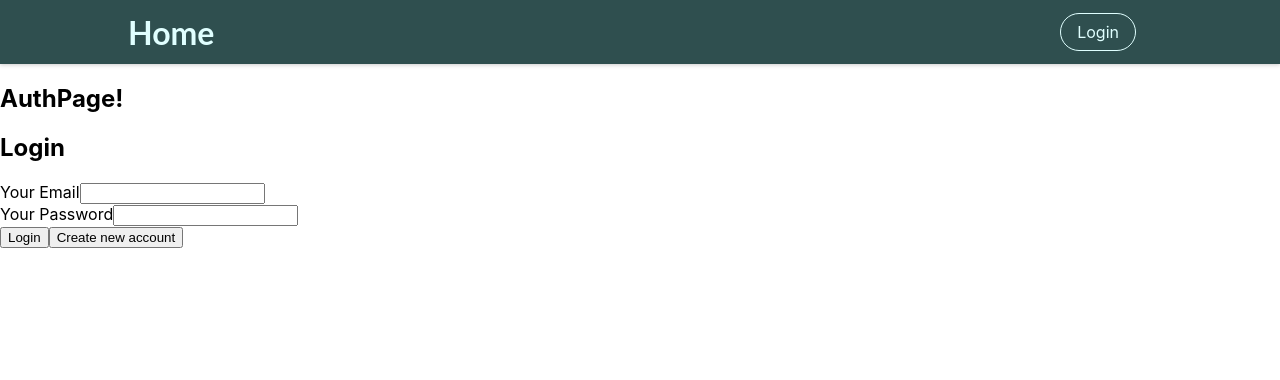
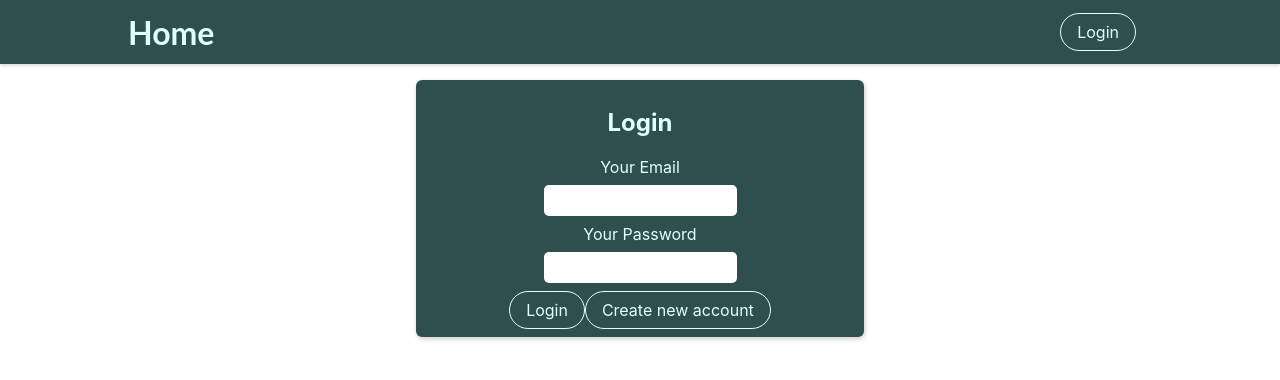
Before and after one commit to BloodyFM/SimpleForum, a React (Create React App) app: page /login in a window 1280 px wide. Shown: the top 380 px of the page. Built offline with nearby package versions, Linux system fonts and the light colour scheme.

Commit message:
authform is styled

```diff
--- /dev/null
+++ b/src/components/Forms/AuthForm.module.css
@@ -0,0 +1,47 @@
+.form {
+  margin: 0;
+  padding: 1rem;
+  margin-left: auto;
+  margin-right: auto;
+  max-width: 30rem;
+}
+
+.formcontent {
+  text-align: center;
+  background-color: darkslategray;
+  box-shadow: 1px 2px 5px rgba(0, 0, 0, 0.2);
+  padding: 0.5rem;
+  margin-bottom: 0.5rem;
+}
+
+.formcontent h1 {
+  font-size: 1.5rem;
+  color: lightcyan;
+}
+
+.formcontent label {
+  font-size: 1rem;
+  color: lightcyan;
+}
+
+.formcontent input {
+  border: hidden;
+  border-radius: 5px;
+  padding: 0.5rem;
+  margin: 0.5rem;
+}
+
+.formcontent button {
+  font: inherit;
+  background-color: transparent;
+  color: lightcyan;
+  border: 1px solid lightcyan;
+  padding: 0.5rem 1rem;
+  border-radius: 20px;
+  cursor: pointer;
+}
+
+.formcontent button:hover {
+  background-color: darkcyan;
+  color: darkslategrey;
+}
--- a/src/components/Forms/AuthForm.tsx
+++ b/src/components/Forms/AuthForm.tsx
@@ -3,6 +3,8 @@ import { useNavigate } from "react-router-dom";
 import { AuthContext } from "../../store/auth-context";
 
 import { createUser, loginUser } from "../../utility/api";
+import Card from "../UI/Card";
+import style from "./AuthForm.module.css";
 
 const AuthForm = () => {
   const { isLoggedIn, login } = useContext(AuthContext);
@@ -51,12 +53,14 @@ const AuthForm = () => {
   };
 
   return (
-    <section>
+    <section className={style.form}>
+      <Card className={style.formcontent}>
         <h1>{isLoggingIn ? "Login" : "Sign Up"}</h1>
         <form onSubmit={onSubmitHandler}>
           {!isLoggingIn && (
             <div>
               <label htmlFor="username">Your Username</label>
+              <br />
               <input
                 name="username"
                 id="username"
@@ -68,10 +72,12 @@ const AuthForm = () => {
           )}
           <div>
             <label htmlFor="email">Your Email</label>
+            <br />
             <input name="email" type="email" id="email" required />
           </div>
           <div>
             <label htmlFor="password">Your Password</label>
+            <br />
             <input
               name="password"
               type="password"
@@ -83,10 +89,13 @@ const AuthForm = () => {
           <div>
             <button>{isLoggingIn ? "Login" : "Create Account"}</button>
             <button type="button" onClick={toggleIsLogingInHandler}>
-            {isLoggingIn ? "Create new account" : "Login with existing account"}
+              {isLoggingIn
+                ? "Create new account"
+                : "Login with existing account"}
             </button>
           </div>
         </form>
+      </Card>
     </section>
   );
 };
--- a/src/pages/AuthPage.tsx
+++ b/src/pages/AuthPage.tsx
@@ -3,12 +3,7 @@ import React from "react";
 import AuthForm from "../components/Forms/AuthForm";
 
 const AuthPage = () => {
-  return (
-    <>
-      <h2>AuthPage!</h2>
-      <AuthForm />
-    </>
-  );
+  return <AuthForm />;
 };
 
 export default AuthPage;
--- /dev/null
+++ b/src/pages/ProfilePage.module.css
@@ -0,0 +1,18 @@
+.profile {
+  margin: 0;
+  padding: 1rem;
+  margin-left: auto;
+  margin-right: auto;
+  max-width: 50rem;
+}
+
+.info {
+  background-color: darkslategray;
+  text-align: center;
+  box-shadow: 0 1px 4px rgba(0, 0, 0, 0.2);
+  padding: 0.5rem;
+}
+
+.profile h1 {
+  color: lightcyan;
+}
--- a/src/pages/ProfilePage.tsx
+++ b/src/pages/ProfilePage.tsx
@@ -5,6 +5,9 @@ import { getPosts } from "../utility/api";
 import Posts from "../components/PostList/Posts";
 import PostList from "../components/PostList/PostList";
 import { AuthContext } from "../store/auth-context";
+import Card from "../components/UI/Card";
+
+import style from "./ProfilePage.module.css";
 
 const ProfilePage = () => {
   const { isLoggedIn, username } = useContext(AuthContext);
@@ -29,8 +32,11 @@ const ProfilePage = () => {
 
   return (
     <>
-      <h1>{username}</h1>
-      <h2>ProfilePage!</h2>
+      <section className={style.profile}>
+        <Card className={style.info}>
+          <h1>{username + "'s Posts!"}</h1>
+        </Card>
+      </section>
       <PostList findAutor={username} data={loadedPosts} />
     </>
   );
```
Lines whose indentation alone changed are shown as unchanged.
